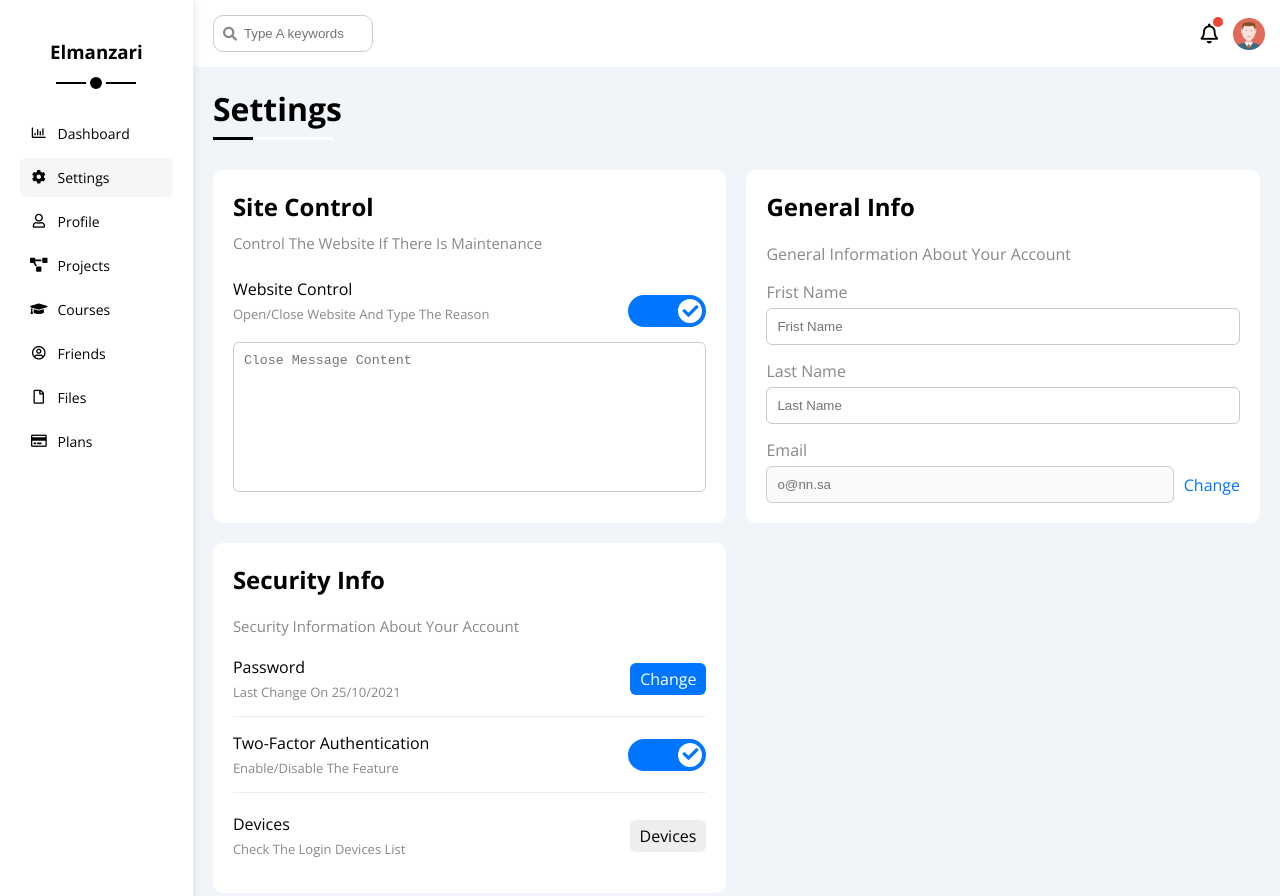
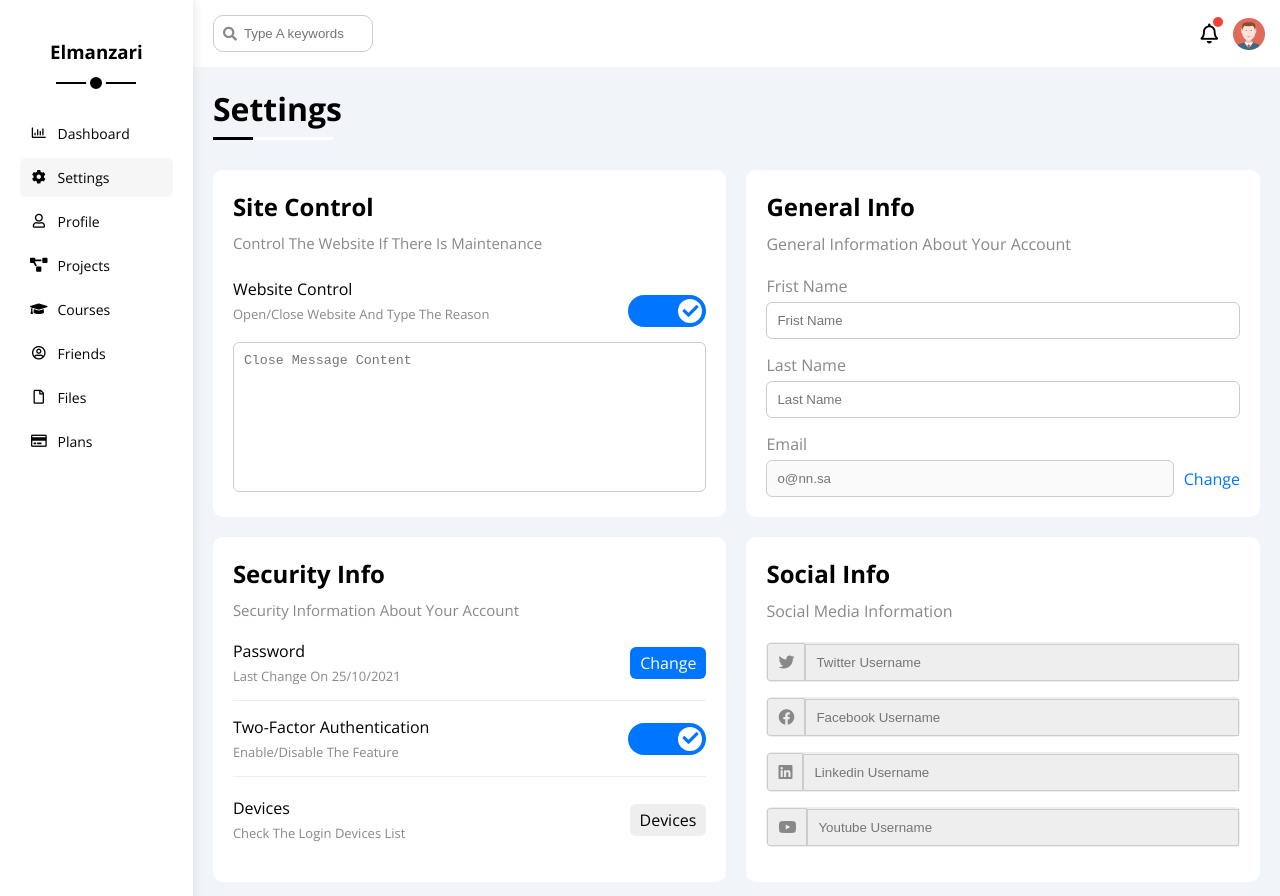
Before and after one commit to HAMZAELMANZARI/Dashboard-To-Do-Tasks, a website: page settings.html in a window 1280 px wide. Shown: the top 896 px of the page. Drawn offline with nearby package versions, Linux system fonts and the light colour scheme.

Commit message:
Update File

```diff
--- a/CSS/master.css
+++ b/CSS/master.css
@@ -663,11 +663,11 @@ ul {
     justify-content: center;
     align-items: center;
     color: #AAA;
-    transition:var(--main-transition);
+    -o-transition:var(--main-transition);
     -webkit-transition:var(--main-transition);
     -moz-transition:var(--main-transition);
     -ms-transition:var(--main-transition);
-    -o-transition:var(--main-transition);
+    transition:var(--main-transition);
 }
 .toggle-checkbox:checked + .toggle-switch {
     background-color: var(--blue-color);
@@ -695,6 +695,41 @@ ul {
     padding-bottom: 15px;
 }
 /* End Security */
+/* Start Social box */
+.social-box > div {
+    border: 1px solid #eee;
+    background-color: #eee;
+    border-radius: 6px;
+    -webkit-border-radius: 6px;
+    -moz-border-radius: 6px;
+    -ms-border-radius: 6px;
+    -o-border-radius: 6px;
+}
+.social-box div i {
+    border: 1px solid #ccc;
+    border-bottom-left-radius: 3px;
+    border-top-left-radius: 3px;
+    transition: var(--main-transition);
+    -webkit-transition: var(--main-transition);
+    -moz-transition: var(--main-transition);
+    -ms-transition: var(--main-transition);
+    -o-transition: var(--main-transition);
+}
+.social-box div input {
+    background-color: #eee;
+    border: 1px solid #ccc;
+}
+.social-box div input:focus::placeholder {
+    opacity: 0;
+}
+.social-box div input[type="text"]:focus {
+    outline: none;
+}
+.social-box div input[type="text"]:focus::placeholder,
+.social-box div:hover i {
+    color: #000;
+}
+/* End Social box */
 @keyframes change-color {
     from {
         background-color: var(--blue-color);
--- /dev/null
+++ b/package.json
@@ -0,0 +1,5 @@
+{
+  "devDependencies": {
+    "hint": "^7.1.13"
+  }
+}
--- a/settings.html
+++ b/settings.html
@@ -9,8 +9,8 @@
     <meta name="keywords" content="HTML, Dashbord, CSS, Template, Hamza-El-Manzari">
     <title>Dashboard-MS</title>
     <link rel="stylesheet" href="CSS/all.min.css">
+    <link rel="stylesheet" href="CSS/framework.css">
     <link rel="stylesheet" href="CSS/master.css">
-    <link rel="stylesheet" href="CSS/framework.css">
     <link rel="preconnect" href="https://fonts.googleapis.com">
     <link rel="preconnect" href="https://fonts.gstatic.com" crossorigin>
     <link href="https://fonts.googleapis.com/css2?family=Open+Sans:ital,wght@0,300..800;1,300..800&display=swap" rel="stylesheet">
@@ -104,8 +104,8 @@
                     <textarea class="close-message b-none p-10 rad-6 d-block w-full" placeholder="Close Message Content"></textarea>
                 </article>
                 <article class="general p-20 bg-white rad-10">
-                    <h2 class="mt-0 mb-20">General Info</h2>
-                    <p class="c-grey">General Information About Your Account</p>
+                    <h2 class="mt-0 mb-10">General Info</h2>
+                    <p class="c-grey mt-0 mb-20">General Information About Your Account</p>
                     <label class="c-grey d-block mb-5">Frist Name</label>
                     <input class="w-full mb-15 p-10 rad-6" type="text" placeholder="Frist Name">
                     <label class="c-grey d-block mb-5"> Last Name</label>
@@ -117,7 +117,7 @@
                     </div>
                 </article>
                 <article class="security p-20 bg-white rad-10">
-                    <h2 class="mt-0 mb-20">Security Info</h2>
+                    <h2 class="mt-0 mb-10">Security Info</h2>
                     <p class="c-grey fs-15 mb-20 mt-0">Security Information About Your Account</p>
                     <div class="sec-box between-flex mb-15">
                         <div>
@@ -144,6 +144,26 @@
                         <a class="btn-shape bg-gery c-black" href="#">Devices</a>
                     </div>
                 </article>
+                <article class="social-box p-20 bg-white rad-10">
+                    <h2 class="mb-10 mt-0">Social Info</h2>
+                    <p class="c-grey mb-20 mt-10">Social Media Information</p>
+                    <div class="d-flex a-center mb-15">
+                        <i class="fa-brands fa-twitter center-flex c-grey p-10"></i>
+                        <input class="w-full p-10" type="text" placeholder="Twitter Username">
+                    </div>
+                    <div class="d-flex a-center mb-15">
+                        <i class="fa-brands fa-facebook center-flex c-grey p-10"></i>
+                        <input class="w-full p-10" type="text" placeholder="Facebook Username">
+                    </div>
+                    <div class="d-flex a-center mb-15">
+                        <i class="fa-brands fa-linkedin center-flex c-grey p-10"></i>
+                        <input class="w-full p-10" type="text" placeholder="Linkedin Username">
+                    </div>
+                    <div class="d-flex a-center mb-15">
+                        <i class="fa-brands fa-youtube center-flex c-grey p-10"></i>
+                        <input class="w-full p-10" type="text" placeholder="Youtube Username">
+                    </div>
+                </article>
             </section>
         </main>
     </div>
```
Also changed, not shown: 3 other files.
